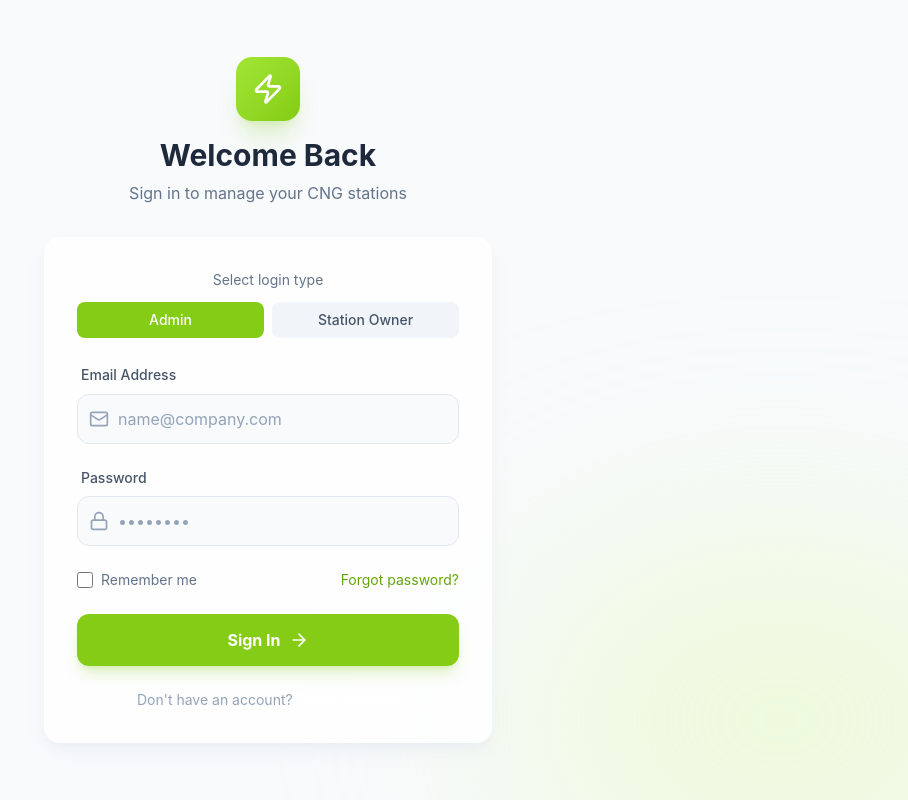
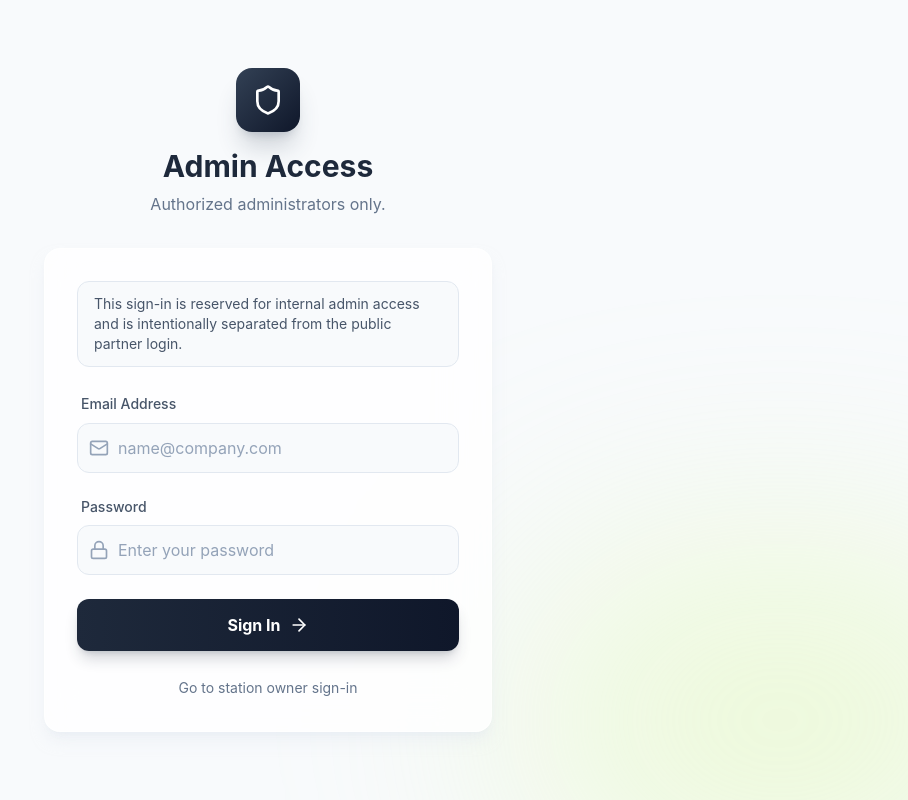
Before and after one commit to aniket3077/cng-admin-web, a React (Vite) app: page /admin/login in a window 1280 px wide. Before the commit this address led to /login. Shown: the whole page, without its empty margins (372-1280 px from the left). Built offline with nearby package versions, Linux system fonts and the light colour scheme.

Commit message:
admin security

```diff
--- a/src/App.tsx
+++ b/src/App.tsx
@@ -24,7 +24,7 @@ import Terms from './pages/Terms';
 
 function PrivateRoute({ children }: { children: React.ReactNode }) {
   const token = localStorage.getItem('adminToken');
-  return token ? <>{children}</> : <Navigate to="/login" replace />;
+  return token ? <>{children}</> : <Navigate to="/admin/login" replace />;
 }
 
 function OwnerRoute({ children }: { children: React.ReactNode }) {
@@ -38,7 +38,8 @@ function App() {
       <BrowserRouter>
         <Routes>
           <Route path="/" element={<LandingPage />} />
-          <Route path="/login" element={<Login />} />
+          <Route path="/login" element={<Login mode="owner" />} />
+          <Route path="/admin/login" element={<Login mode="admin" />} />
           <Route path="/signup" element={<Signup />} />
 
           {/* Public Pages */}
--- a/src/components/Layout.tsx
+++ b/src/components/Layout.tsx
@@ -16,10 +16,11 @@ export default function Layout({ children, showNewStationButton }: LayoutProps)
 
     const handleLogout = () => {
         localStorage.removeItem('adminToken');
+        localStorage.removeItem('adminUser');
         localStorage.removeItem('ownerToken');
         localStorage.removeItem('ownerUser');
         localStorage.removeItem('userType');
-        navigate('/login');
+        navigate(isOwnerArea ? '/login' : '/admin/login');
     };
 
     return (
--- a/src/pages/AddStation.tsx
+++ b/src/pages/AddStation.tsx
@@ -138,7 +138,7 @@ export default function AddStation() {
     try {
       const token = localStorage.getItem(isOwnerArea ? 'ownerToken' : 'adminToken');
       if (!token) {
-        navigate('/login');
+        navigate(isOwnerArea ? '/login' : '/admin/login');
         return;
       }
 
@@ -395,7 +395,7 @@ export default function AddStation() {
           <div className="flex gap-4 pt-4 border-t border-slate-200">
             <button
               type="button"
-              onClick={() => navigate('/owner/dashboard')}
+              onClick={() => navigate(isOwnerArea ? '/owner/dashboard' : '/stations')}
               className="px-6 py-3 rounded-xl border border-slate-300 text-slate-600 font-medium hover:text-slate-900 hover:bg-slate-100 transition-colors"
             >
               Cancel
--- a/src/pages/Login.tsx
+++ b/src/pages/Login.tsx
@@ -1,8 +1,14 @@
-import React, { useState } from 'react';
+import React, { useEffect, useState } from 'react';
 import { useNavigate } from 'react-router-dom';
-import { Mail, Lock, ArrowRight, Loader, Zap } from 'lucide-react';
+import { ArrowRight, Loader, Lock, Mail, Shield, Zap } from 'lucide-react';
 
 import { API_BASE_URL } from '../services/api';
+
+type LoginMode = 'owner' | 'admin';
+
+interface LoginProps {
+  mode?: LoginMode;
+}
 
 async function parseJsonSafe(response: Response): Promise<any | null> {
   const raw = await response.text();
@@ -15,13 +21,20 @@ async function parseJsonSafe(response: Response): Promise<any | null> {
   }
 }
 
-export default function Login() {
+export default function Login({ mode = 'owner' }: LoginProps) {
   const [email, setEmail] = useState('');
   const [password, setPassword] = useState('');
-  const [role, setRole] = useState<'admin' | 'owner'>('admin');
   const [loading, setLoading] = useState(false);
   const [error, setError] = useState('');
   const navigate = useNavigate();
+  const isAdminMode = mode === 'admin';
+
+  useEffect(() => {
+    const existingToken = localStorage.getItem(isAdminMode ? 'adminToken' : 'ownerToken');
+    if (existingToken) {
+      navigate(isAdminMode ? '/dashboard' : '/owner/dashboard', { replace: true });
+    }
+  }, [isAdminMode, navigate]);
 
   const handleLogin = async (e: React.FormEvent) => {
     e.preventDefault();
@@ -29,7 +42,7 @@ export default function Login() {
     setError('');
 
     try {
-      const path = role === 'admin' ? '/auth/admin/login' : '/auth/subscriber/login';
+      const path = isAdminMode ? '/auth/admin/login' : '/auth/subscriber/login';
       const endpoints = Array.from(new Set([
         `${API_BASE_URL}${path}`,
         `/api${path}`,
@@ -52,7 +65,6 @@ export default function Login() {
           const currentData = await parseJsonSafe(currentResponse);
 
           if (!currentResponse.ok) {
-            // Try fallback endpoint only when upstream endpoint is unavailable.
             if (currentResponse.status >= 500 && endpoint !== endpoints[endpoints.length - 1]) {
               continue;
             }
@@ -80,15 +92,17 @@ export default function Login() {
         throw new Error('Invalid login response from server');
       }
 
-      if (role === 'admin') {
+      if (isAdminMode) {
         localStorage.setItem('adminToken', data.token);
         localStorage.setItem('adminUser', JSON.stringify(data.admin));
         localStorage.removeItem('ownerToken');
+        localStorage.removeItem('ownerUser');
         navigate('/dashboard');
       } else {
         localStorage.setItem('ownerToken', data.token);
         localStorage.setItem('ownerUser', JSON.stringify(data.owner));
         localStorage.removeItem('adminToken');
+        localStorage.removeItem('adminUser');
         navigate('/owner/dashboard');
       }
     } catch (error: any) {
@@ -101,7 +115,6 @@ export default function Login() {
 
   return (
     <div className="min-h-screen bg-slate-50 flex items-center justify-center p-4 relative overflow-hidden">
-      {/* Background Gradients */}
       <div className="absolute top-0 left-0 w-full h-full overflow-hidden pointer-events-none">
         <div className="absolute top-[-10%] left-[-10%] w-[40%] h-[40%] bg-primary-200/40 rounded-full blur-[120px]"></div>
         <div className="absolute bottom-[-10%] right-[-10%] w-[40%] h-[40%] bg-lime-200/40 rounded-full blur-[120px]"></div>
@@ -109,43 +122,27 @@ export default function Login() {
 
       <div className="w-full max-w-md relative z-10">
         <div className="text-center mb-8">
-          <div className="w-16 h-16 bg-gradient-to-br from-primary-400 to-lime-500 rounded-2xl flex items-center justify-center mx-auto mb-4 shadow-xl shadow-primary-500/20">
-            <Zap className="w-8 h-8 text-white" />
+          <div className={`w-16 h-16 rounded-2xl flex items-center justify-center mx-auto mb-4 shadow-xl ${isAdminMode ? 'bg-gradient-to-br from-slate-700 to-slate-900 shadow-slate-700/20' : 'bg-gradient-to-br from-primary-400 to-lime-500 shadow-primary-500/20'}`}>
+            {isAdminMode ? <Shield className="w-8 h-8 text-white" /> : <Zap className="w-8 h-8 text-white" />}
           </div>
-          <h1 className="text-3xl font-bold text-slate-800 mb-2">Welcome Back</h1>
-          <p className="text-slate-500">Sign in to manage your CNG stations</p>
+          <h1 className="text-3xl font-bold text-slate-800 mb-2">{isAdminMode ? 'Admin Access' : 'Welcome Back'}</h1>
+          <p className="text-slate-500">
+            {isAdminMode ? 'Authorized administrators only.' : 'Sign in to manage your CNG stations'}
+          </p>
         </div>
 
         <div className="glass-card p-8 rounded-2xl backdrop-blur-xl border border-white/10 shadow-2xl">
+          {isAdminMode ? (
+            <div className="mb-6 rounded-xl border border-slate-200 bg-slate-50 px-4 py-3 text-sm text-slate-600">
+              This sign-in is reserved for internal admin access and is intentionally separated from the public partner login.
+            </div>
+          ) : (
             <div className="mb-6">
-            <p className="text-sm text-slate-500 text-center mb-3">
-              Select login type
+              <p className="text-sm text-slate-500 text-center">
+                Station owner sign-in
               </p>
-            <div className="flex gap-2">
-              <button
-                type="button"
-                onClick={() => setRole('admin')}
-                className={`flex-1 py-2 px-4 rounded-lg text-sm font-medium transition-all ${
-                  role === 'admin'
-                    ? 'bg-gradient-to-r from-primary-500 to-lime-500 text-white'
-                    : 'bg-slate-100 text-slate-600 hover:bg-slate-200'
-                }`}
-              >
-                Admin
-              </button>
-              <button
-                type="button"
-                onClick={() => setRole('owner')}
-                className={`flex-1 py-2 px-4 rounded-lg text-sm font-medium transition-all ${
-                  role === 'owner'
-                    ? 'bg-gradient-to-r from-primary-500 to-lime-500 text-white'
-                    : 'bg-slate-100 text-slate-600 hover:bg-slate-200'
-                }`}
-              >
-                Station Owner
-              </button>
             </div>
-          </div>
+          )}
 
           {error && (
             <div className="mb-6 rounded-xl border border-red-200 bg-red-50 px-4 py-3 text-sm text-red-700">
@@ -189,11 +186,12 @@ export default function Login() {
                   value={password}
                   onChange={(e) => setPassword(e.target.value)}
                   className="w-full bg-slate-50 border border-slate-200 text-slate-800 rounded-xl py-3 pl-10 pr-4 focus:ring-2 focus:ring-primary-500/20 focus:border-primary-500 outline-none transition-all placeholder:text-slate-400"
-                  placeholder="••••••••"
+                  placeholder="Enter your password"
                 />
               </div>
             </div>
 
+            {!isAdminMode && (
               <div className="flex items-center justify-between text-sm">
                 <label className="flex items-center gap-2 cursor-pointer">
                   <input id="rememberMe" name="rememberMe" type="checkbox" className="w-4 h-4 rounded border-slate-300 bg-slate-50 text-primary-500 focus:ring-primary-500 focus:ring-offset-0" />
@@ -203,7 +201,6 @@ export default function Login() {
                   type="button"
                   onClick={(e) => {
                     e.preventDefault();
-                  console.log('Forgot password clicked');
                     navigate('/forgot-password');
                   }}
                   className="text-primary-600 hover:text-primary-700 transition-colors"
@@ -211,11 +208,12 @@ export default function Login() {
                   Forgot password?
                 </button>
               </div>
+            )}
 
             <button
               type="submit"
               disabled={loading}
-              className="w-full bg-gradient-to-r from-primary-500 to-lime-500 text-white font-bold py-3.5 rounded-xl shadow-lg shadow-primary-500/25 hover:shadow-primary-500/40 active:scale-[0.98] transition-all flex items-center justify-center gap-2 group"
+              className={`w-full text-white font-bold py-3.5 rounded-xl shadow-lg active:scale-[0.98] transition-all flex items-center justify-center gap-2 group ${isAdminMode ? 'bg-gradient-to-r from-slate-800 to-slate-900 shadow-slate-800/20 hover:shadow-slate-800/30' : 'bg-gradient-to-r from-primary-500 to-lime-500 shadow-primary-500/25 hover:shadow-primary-500/40'}`}
             >
               {loading ? (
                 <Loader className="w-5 h-5 animate-spin" />
@@ -229,6 +227,14 @@ export default function Login() {
           </form>
 
           <div className="mt-6 text-center">
+            {isAdminMode ? (
+              <button
+                onClick={() => navigate('/login')}
+                className="text-slate-500 text-sm hover:text-primary-600 transition-colors"
+              >
+                Go to station owner sign-in
+              </button>
+            ) : (
               <p className="text-slate-400 text-sm">
                 Don't have an account?{' '}
                 <button
@@ -238,6 +244,7 @@ export default function Login() {
                   Create account
                 </button>
               </p>
+            )}
           </div>
         </div>
       </div>
--- a/src/services/api.ts
+++ b/src/services/api.ts
@@ -60,10 +60,12 @@ api.interceptors.response.use(
   (response) => response,
   (error) => {
     if (error.response?.status === 401) {
+      const hadAdminSession = Boolean(localStorage.getItem('adminToken'));
       localStorage.removeItem('adminToken');
+      localStorage.removeItem('adminUser');
       localStorage.removeItem('ownerToken');
       localStorage.removeItem('ownerUser');
-      window.location.href = '/login';
+      window.location.href = hadAdminSession ? '/admin/login' : '/login';
     }
     return Promise.reject(error);
   }
```
Lines whose indentation alone changed are shown as unchanged.
